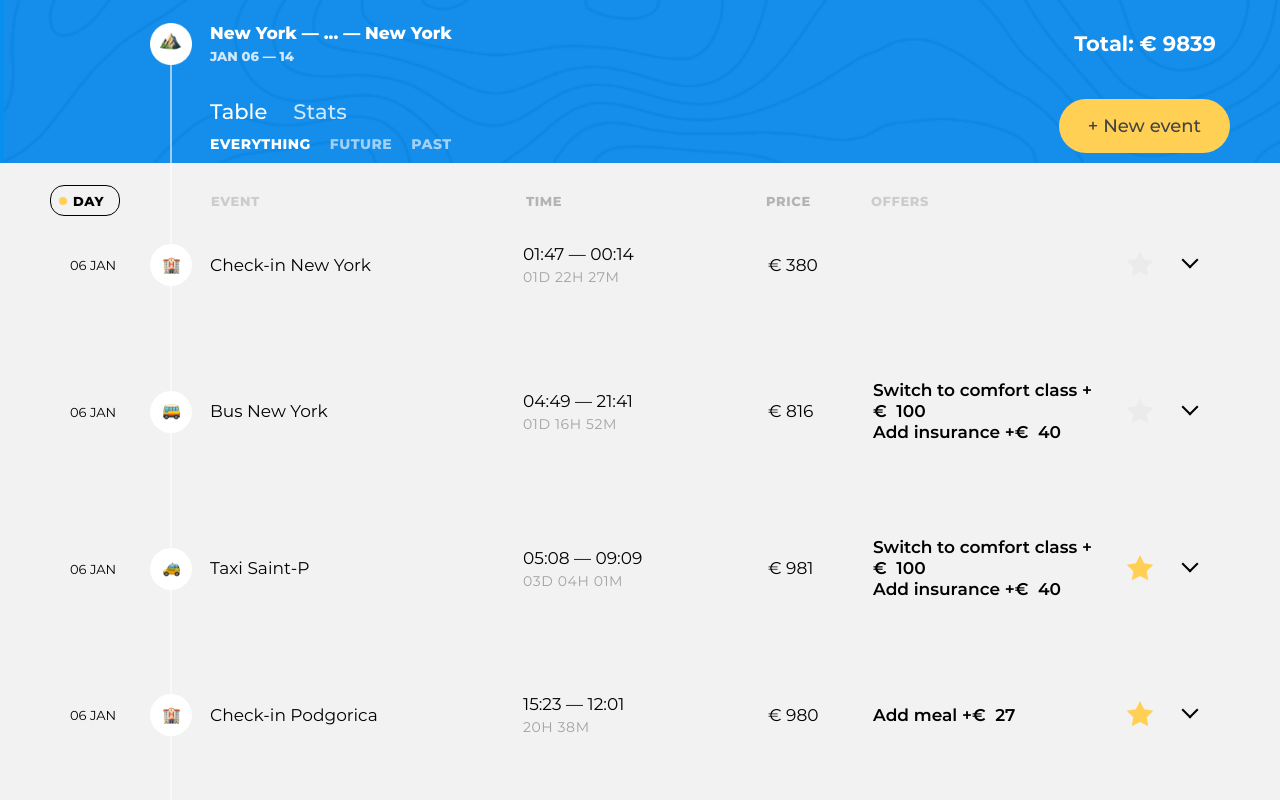
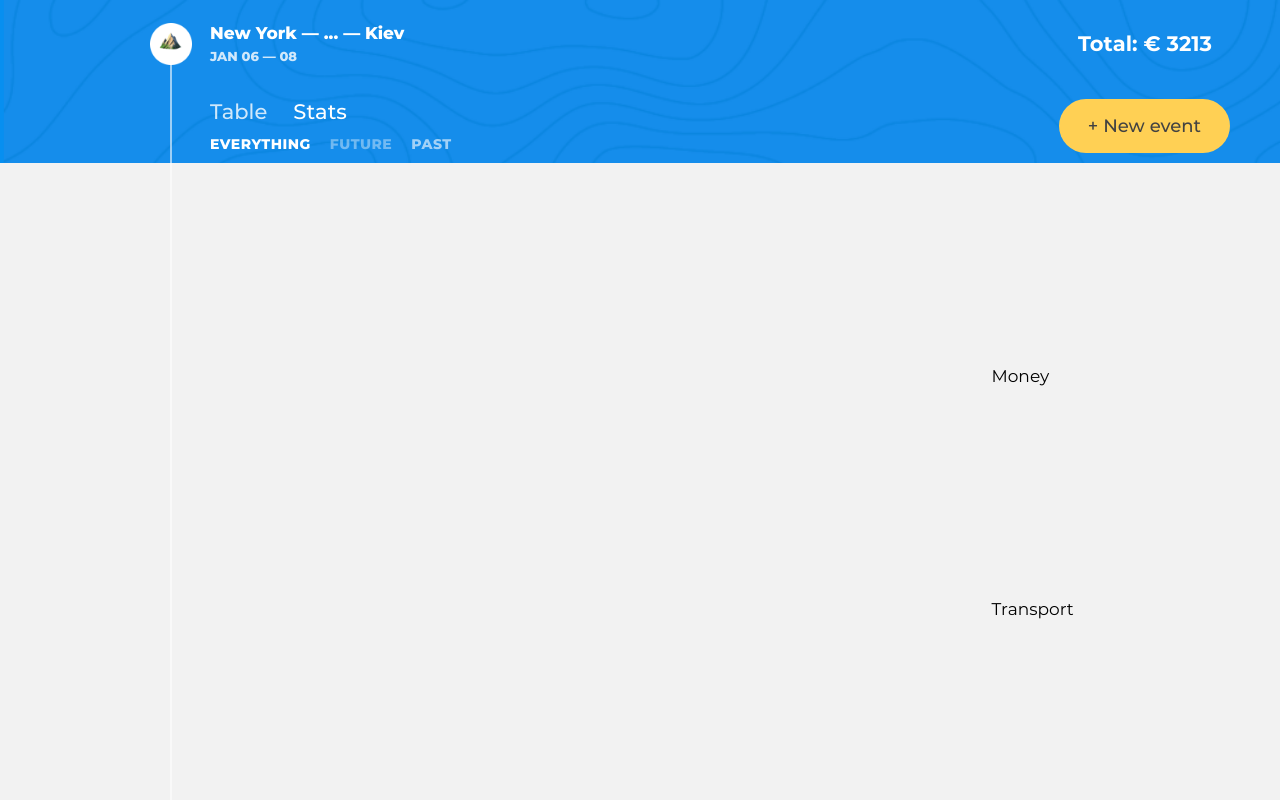
Before and after one commit to rmk1409/1329715-big-trip-13, a website built with webpack: page public/index.html in a window 1280 px wide. Both pictures are taken after a click on the link "Stats". Shown: the top 800 px of the page. Built offline with nearby package versions, Linux system fonts and the light colour scheme.

Commit message:
7.2. Stats is in progress.

```diff
--- a/public/css/style.css
+++ b/public/css/style.css
@@ -978,3 +978,7 @@ main {
 
 .statistics__item:not(:last-child) {
   margin-bottom: 78px; }
+
+.hide-element {
+  display: none;
+}
--- a/src/main.js
+++ b/src/main.js
@@ -3,11 +3,14 @@ import {Trip as TripPresenter} from './presenter/trip';
 import {Points as PointsModel} from "./model/points";
 import {Filter as FilterPresenter} from "./presenter/filter";
 import {Filter as FilterModel} from "./model/filter";
+import {Stats as StatsView} from "./view/stats";
+import {render, RenderPosition} from "./util/render";
+import {Menu as MenuView} from "./view/menu";
 
-const ITEM_COUNT = 20;
-
+const ITEM_COUNT = 5;
+const pageBody = document.querySelector(`.page-main .page-body__container`);
 const tripMain = document.querySelector(`.trip-main`);
-const tripEvents = document.querySelector(`.trip-events`);
+const tripEvents = pageBody.querySelector(`.trip-events`);
 const filterHeader = tripMain.querySelector(`.trip-controls h2:nth-of-type(2)`);
 
 const points = [];
@@ -25,3 +28,27 @@ filterPresenter.init();
 
 const newPointButton = tripMain.querySelector(`.trip-main__event-add-btn`);
 newPointButton.addEventListener(`click`, tripPresenter.openNewPointForm);
+
+const statsView = new StatsView(points);
+render(pageBody, statsView, RenderPosition.BEFORE_END);
+
+const menuClickHandler = (menuElement) => {
+  const value = menuElement.textContent;
+  switch (value) {
+    case `Table`:
+      statsView.hide();
+      tripPresenter.show();
+      break;
+    case `Stats`:
+      tripPresenter.hide();
+      statsView.show();
+      break;
+    case `New event`:
+      break;
+  }
+};
+
+const menuView = new MenuView();
+const menuHeader = tripMain.querySelector(`.trip-controls h2:first-child`);
+render(menuHeader, menuView, RenderPosition.AFTER_END);
+menuView.setMenuClickHandler(menuClickHandler);
--- a/src/presenter/trip.js
+++ b/src/presenter/trip.js
@@ -1,4 +1,3 @@
-import Menu from '../view/menu';
 import TripEventsList from '../view/trip-events-list';
 import Sort from '../view/sort';
 import TripInfo from '../view/trip-info';
@@ -26,7 +25,6 @@ class Trip {
     this._tripInfoContainer = tripInfoContainer;
     this._pointsInfoContainer = pointsInfoContainer;
 
-    this._menuView = new Menu();
     this._sortView = null;
     this._pointListView = new TripEventsList();
     this._noPointsView = new ListEmpty();
@@ -62,16 +60,13 @@ class Trip {
 
     this.newPoint = new NewPoint(this._pointsListContainer, this._changePointsModelHandler, this._closeForm);
 
-    this._renderMenu();
     this._renderTripInfoAndCost();
 
     this._renderBoard();
   }
 
   openNewPointForm() {
-    if (this._currentSortMode !== SortMode.DEFAULT) {
-      this._sortChangeHandler(SortMode.DEFAULT);
-    }
+    this._sortChangeHandler(SortMode.DEFAULT);
     this._filterModel.activeFilter = FilterType.EVERYTHING;
 
     if (this._openedPointPresenter) {
@@ -88,11 +83,6 @@ class Trip {
       const newPointButton = this._tripInfoContainer.querySelector(`.trip-main__event-add-btn`);
       newPointButton.disabled = true;
     }
-  }
-
-  _renderMenu() {
-    const menuHeader = this._tripInfoContainer.querySelector(`.trip-controls h2:first-child`);
-    render(menuHeader, this._menuView, RenderPosition.AFTER_END);
   }
 
   _renderSort() {
@@ -247,6 +237,17 @@ class Trip {
     }
     document.removeEventListener(`keydown`, this._onEscKeyDown);
   }
+
+  hide() {
+    this._pointListView.hide();
+    this._sortView.hide();
+  }
+
+  show() {
+    this._pointListView.show();
+    this._sortChangeHandler(SortMode.DEFAULT);
+    this._sortView.show();
+  }
 }
 
 export {Trip, SortMode};
--- a/src/view/abstract-view.js
+++ b/src/view/abstract-view.js
@@ -25,6 +25,14 @@ class AbstractView {
   removeElement() {
     this._element = null;
   }
+
+  show() {
+    this.getElement().classList.remove(`hide-element`);
+  }
+
+  hide() {
+    this.getElement().classList.add(`hide-element`);
+  }
 }
 
 export default AbstractView;
--- a/src/view/edit-form.js
+++ b/src/view/edit-form.js
@@ -169,9 +169,9 @@ class EditForm extends SmartView {
       // eslint-disable-next-line camelcase
       time_24hr: true,
       dateFormat: `d/m/y H:i`,
-      defaultDate: this._point.startDate.toDate(),
+      defaultDate: this._state.startDate.toDate(),
       onChange: this._changeStartDateHandler,
-      maxDate: this._point.endDate.add(-MIN_START_END_DATE_DIFFERENCE_IN_MINUTES, `minute`).toDate(),
+      maxDate: this._state.endDate.add(-MIN_START_END_DATE_DIFFERENCE_IN_MINUTES, `minute`).toDate(),
     };
 
     const endTimeSettings = {
@@ -179,9 +179,9 @@ class EditForm extends SmartView {
       // eslint-disable-next-line camelcase
       time_24hr: true,
       dateFormat: `d/m/y H:i`,
-      defaultDate: this._point.endDate.toDate(),
+      defaultDate: this._state.endDate.toDate(),
       onChange: this._changeEndDateHandler,
-      minDate: this._point.startDate.add(MIN_START_END_DATE_DIFFERENCE_IN_MINUTES, `minute`).toDate(),
+      minDate: this._state.startDate.add(MIN_START_END_DATE_DIFFERENCE_IN_MINUTES, `minute`).toDate(),
     };
 
     this._startDatePicker = flatpickr(this.getElement().querySelector(`.event__input--time[name=event-start-time]`), startTimeSettings);
@@ -192,14 +192,14 @@ class EditForm extends SmartView {
   _changeStartDateHandler([userDate]) {
     this.updateData({startDate: dayjs(userDate)}, false);
     if (this._endDatePicker) {
-      this._endDatePicker.set(`minDate`, this._point.startDate.add(MIN_START_END_DATE_DIFFERENCE_IN_MINUTES, `minute`).toDate());
+      this._endDatePicker.set(`minDate`, this._state.startDate.add(MIN_START_END_DATE_DIFFERENCE_IN_MINUTES, `minute`).toDate());
     }
   }
 
   _changeEndDateHandler([userDate]) {
     this.updateData({endDate: dayjs(userDate)}, false);
     if (this._startDatePicker) {
-      this._startDatePicker.set(`maxDate`, this._point.endDate.add(-MIN_START_END_DATE_DIFFERENCE_IN_MINUTES, `minute`).toDate());
+      this._startDatePicker.set(`maxDate`, this._state.endDate.add(-MIN_START_END_DATE_DIFFERENCE_IN_MINUTES, `minute`).toDate());
     }
   }
 
@@ -226,7 +226,7 @@ class EditForm extends SmartView {
     evt.preventDefault();
     const newDestination = evt.target.value;
     const pointInfo = destinationInfo.get(newDestination);
-    if ((this._point.destination !== newDestination) && pointInfo) {
+    if ((this._state.destination !== newDestination) && pointInfo) {
       this.updateData({info: pointInfo, destination: newDestination});
     }
     this._checkIsValidForm();
@@ -252,8 +252,8 @@ class EditForm extends SmartView {
 
     const name = evt.target.name;
     const isChecked = evt.target.checked;
-    const availableOffers = this._point.availableOffers;
-    const pointOffers = this._point.offers.slice();
+    const availableOffers = this._state.availableOffers;
+    const pointOffers = this._state.offers.slice();
 
     const offer = availableOffers.find((curOffer) => curOffer.name === name);
     if (isChecked) {
@@ -278,7 +278,7 @@ class EditForm extends SmartView {
 
   _submitHandler(evt) {
     evt.preventDefault();
-    this._cb.submit(this._point);
+    this._cb.submit(this._state);
   }
 
   setClickArrowHandler(cb) {
@@ -302,7 +302,7 @@ class EditForm extends SmartView {
   }
 
   getTemplate() {
-    return createEditFormTemplate(this._point, this._isNewForm);
+    return createEditFormTemplate(this._state, this._isNewForm);
   }
 
   restoreHandlers() {
@@ -317,6 +317,11 @@ class EditForm extends SmartView {
     this._setDatePickers();
     this.setChangePriceHandler();
   }
+
+  updateData(changedData, needReload = true) {
+    super.updateData(changedData, needReload);
+    this._state.availableOffers = getAvailableOffers(this._state.type);
+  }
 }
 
 export default EditForm;
--- a/src/view/menu.js
+++ b/src/view/menu.js
@@ -7,10 +7,36 @@ const createMenuTemplate = () => {
           </nav>`;
 };
 
+const LINK_TAG_NAME = `A`;
+const ACTIVE_MENU_CLASS = `trip-tabs__btn--active`;
+
 class Menu extends AbstractView {
+  constructor() {
+    super();
+
+    this._menuClickHandler = this._menuClickHandler.bind(this);
+  }
+
   getTemplate() {
     return createMenuTemplate();
   }
+
+  _menuClickHandler(evt) {
+    evt.preventDefault();
+    const element = evt.target;
+
+    if (element.tagName === LINK_TAG_NAME && !element.classList.contains(ACTIVE_MENU_CLASS)) {
+      this.getElement().querySelector(`.${ACTIVE_MENU_CLASS}`).classList.remove(ACTIVE_MENU_CLASS);
+      element.classList.add(ACTIVE_MENU_CLASS);
+
+      this._cb.clickMenu(element);
+    }
+  }
+
+  setMenuClickHandler(menuClickHandler) {
+    this._cb.clickMenu = menuClickHandler;
+    this.getElement().addEventListener(`click`, this._menuClickHandler);
+  }
 }
 
-export default Menu;
+export {Menu};
--- a/src/view/smart-view.js
+++ b/src/view/smart-view.js
@@ -1,10 +1,9 @@
 import AbstractView from "./abstract-view";
-import {getAvailableOffers} from '../mock/offer';
 
 export default class SmartView extends AbstractView {
-  constructor(point) {
+  constructor(state) {
     super();
-    this._point = Object.assign({}, point);
+    this._state = Object.assign({}, state);
   }
 
   updateElement() {
@@ -17,11 +16,10 @@ export default class SmartView extends AbstractView {
   }
 
   updateData(changedData, needReload = true) {
-    this._point = Object.assign({}, this._point, changedData);
+    this._state = Object.assign({}, this._state, changedData);
     if (needReload) {
       this.updateElement();
     }
-    this._point.availableOffers = getAvailableOffers(this._point.type);
   }
 
   restoreHandlers() {
--- /dev/null
+++ b/src/view/stats.js
@@ -0,0 +1,37 @@
+import SmartView from "./smart-view";
+
+const createStatsTemplate = () => {
+  return `<section class="statistics">
+            <h2 class="visually-hidden">Trip statistics</h2>
+
+            <div class="statistics__item statistics__item--money">
+              <canvas class="statistics__chart  statistics__chart--money" width="900"></canvas>
+              Money
+            </div>
+
+            <div class="statistics__item statistics__item--transport">
+              <canvas class="statistics__chart  statistics__chart--transport" width="900"></canvas>
+              Transport
+            </div>
+
+            <div class="statistics__item statistics__item--time-spend">
+              <canvas class="statistics__chart  statistics__chart--time" width="900"></canvas>
+              Time
+            </div>
+          </section>`;
+};
+
+class Stats extends SmartView {
+  constructor(points) {
+    super(points);
+  }
+
+  getTemplate() {
+    return createStatsTemplate();
+  }
+
+  restoreHandlers() {
+  }
+}
+
+export {Stats};
--- a/src/view/trip-events-item.js
+++ b/src/view/trip-events-item.js
@@ -1,6 +1,7 @@
 import Offer from "./offer";
 import {getDateDifference} from "../util/point";
 import SmartView from './smart-view';
+import {getAvailableOffers} from "../mock/offer";
 
 const createTripEventsItemTemplate = (point) => {
   const {startDate, type, destination, endDate, price, offers, isFavorite} = point;
@@ -62,7 +63,7 @@ class TripEventsItem extends SmartView {
   }
 
   getTemplate() {
-    return createTripEventsItemTemplate(this._point);
+    return createTripEventsItemTemplate(this._state);
   }
 
   setClickArrowHandler(cb) {
@@ -79,6 +80,11 @@ class TripEventsItem extends SmartView {
     this.getElement().querySelector(`.event__favorite-btn`).addEventListener(`click`, this._clickFavoriteHandler);
     this.getElement().querySelector(`.event__rollup-btn`).addEventListener(`click`, this._clickArrowHandler);
   }
+
+  updateData(changedData, needReload = true) {
+    super.updateData(changedData, needReload);
+    this._state.availableOffers = getAvailableOffers(this._state.type);
+  }
 }
 
 export default TripEventsItem;
```
